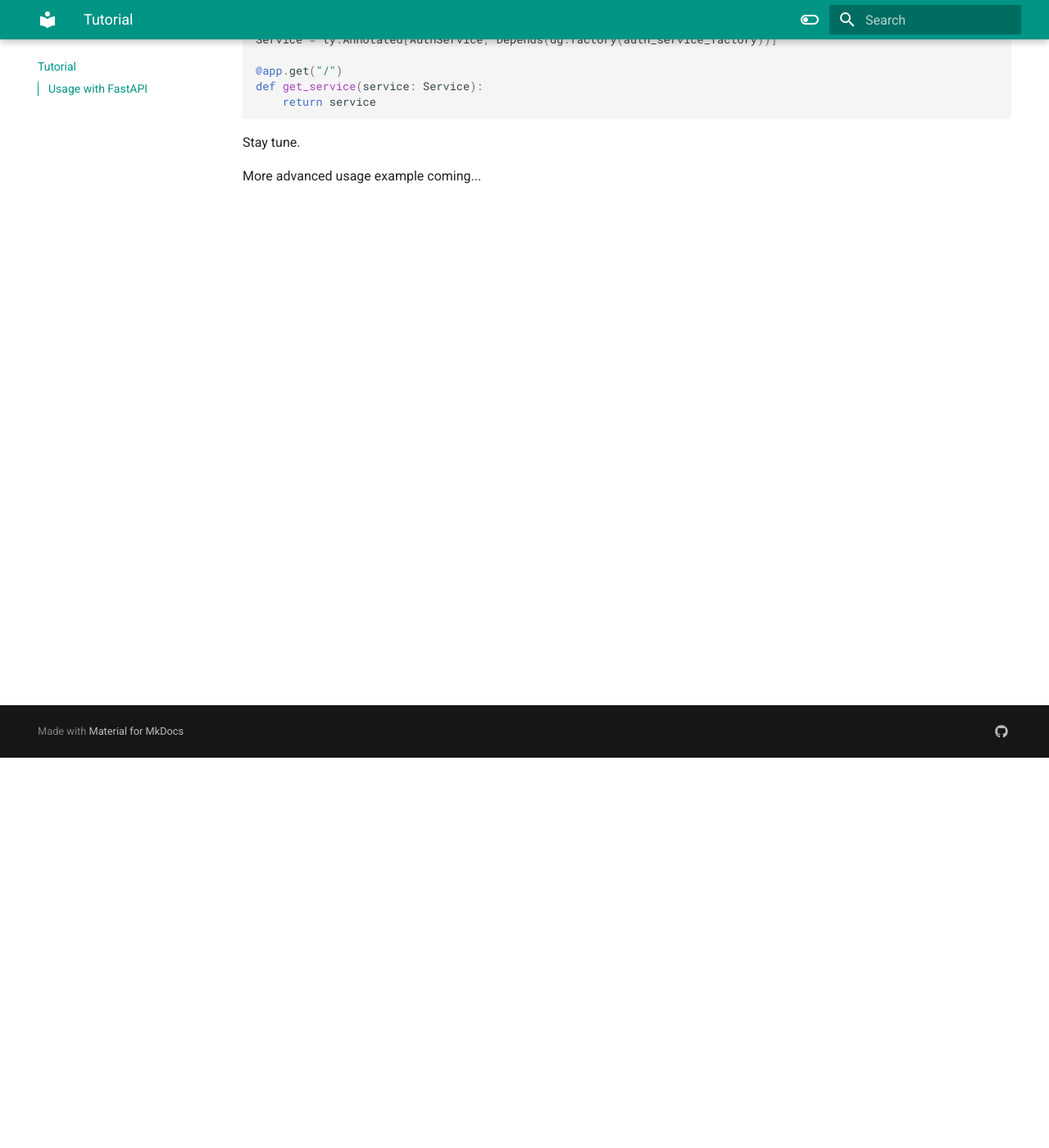
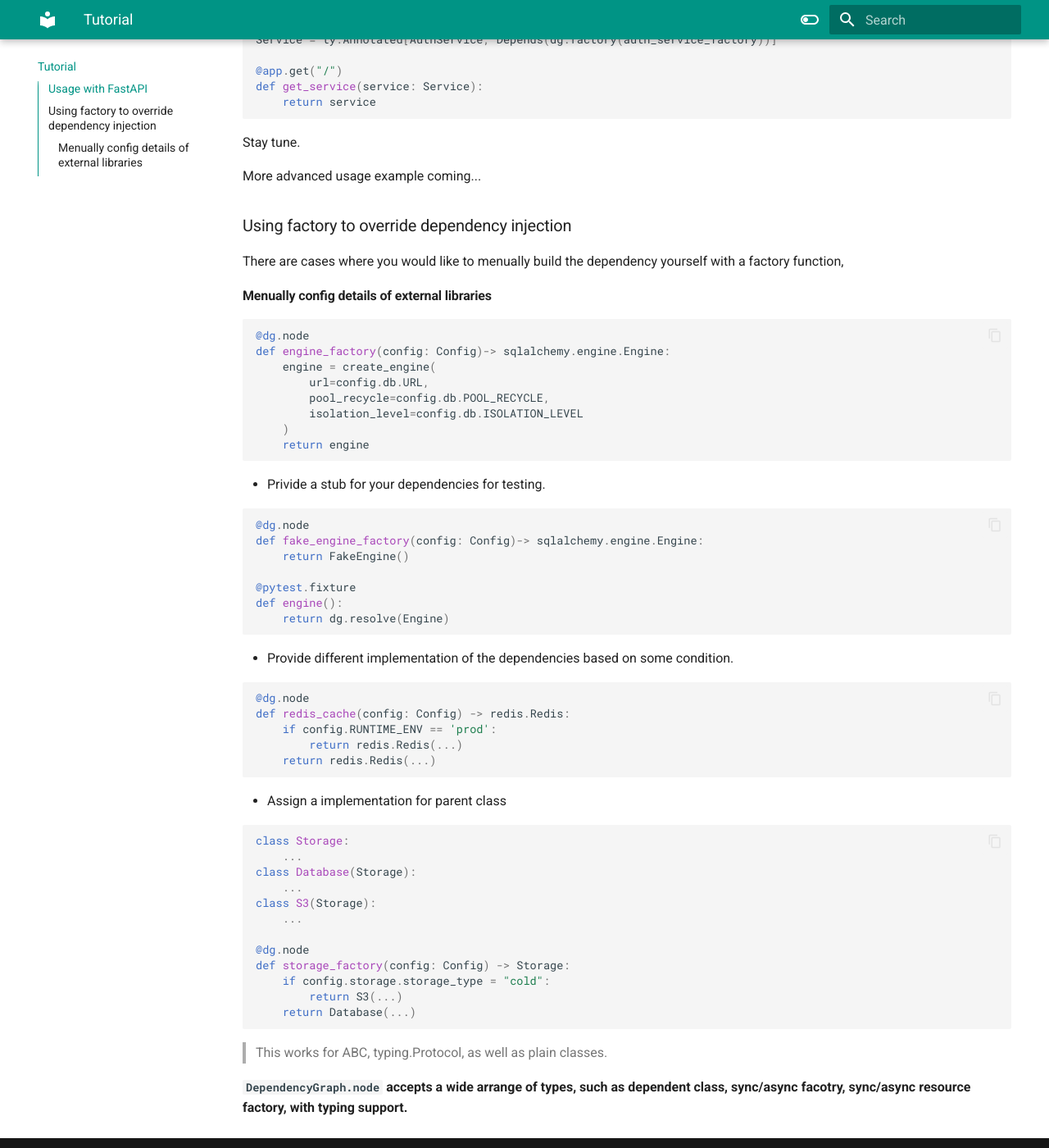
Before and after one commit to raceychan/ididi, an MkDocs documentation site: the page built from docs/tutorial.md, in a window 1280 px wide and 1400 px high, scrolled down 476 px. Shown: the whole window at 82% size. Built offline with MkDocs 1.6.1 and Material for MkDocs 9.7.7, drawn with Linux system fonts in a browser that asks for light colours.

````diff
--- a/docs/tutorial.md
+++ b/docs/tutorial.md
@@ -18,9 +20,67 @@ def get_service(service: Service):
     return service
 ```
 
-
-
-
 Stay tune.
 
 More advanced usage example coming...
+
+### Using factory to override dependency injection
+
+There are cases where you would like to menually build the dependency yourself with a factory function,
+
+#### Menually config details of external libraries
+
+```python
+@dg.node
+def engine_factory(config: Config)-> sqlalchemy.engine.Engine:
+    engine = create_engine(
+        url=config.db.URL,
+        pool_recycle=config.db.POOL_RECYCLE,
+        isolation_level=config.db.ISOLATION_LEVEL
+    )
+    return engine
+```
+
+- Privide a stub for your dependencies for testing.
+
+```py
+@dg.node
+def fake_engine_factory(config: Config)-> sqlalchemy.engine.Engine:
+    return FakeEngine()
+
+@pytest.fixture
+def engine():
+    return dg.resolve(Engine)
+```
+
+- Provide different implementation of the dependencies based on some condition.
+
+```py
+@dg.node
+def redis_cache(config: Config) -> redis.Redis:
+    if config.RUNTIME_ENV == 'prod':
+        return redis.Redis(...)
+    return redis.Redis(...)
+```
+
+- Assign a implementation for parent class
+
+```py
+class Storage:
+    ...
+class Database(Storage):
+    ...
+class S3(Storage):
+    ...
+
+@dg.node
+def storage_factory(config: Config) -> Storage:
+    if config.storage.storage_type = "cold":
+        return S3(...)
+    return Database(...)
+```
+
+> This works for ABC, typing.Protocol, as well as plain classes.
+
+
+**`DependencyGraph.node` accepts a wide arrange of types, such as dependent class, sync/async facotry, sync/async resource factory, with typing support.**
--- a/ididi/__init__.py
+++ b/ididi/__init__.py
@@ -19,6 +19,7 @@ VERSION = "1.0.4"
 __version__ = VERSION
 
 from ._itypes import GraphConfig as GraphConfig
+from ._itypes import INode as INode
 from ._itypes import NodeConfig as NodeConfig
 from .api import entry as entry
 from .api import resolve as resolve
````
Also changed, not shown: other parts of docs/tutorial.md (+2 -0 lines), README.md (+80 -2 lines), docs/features.md (+65 -60 lines), docs/performance.md (+1 -1 lines).
